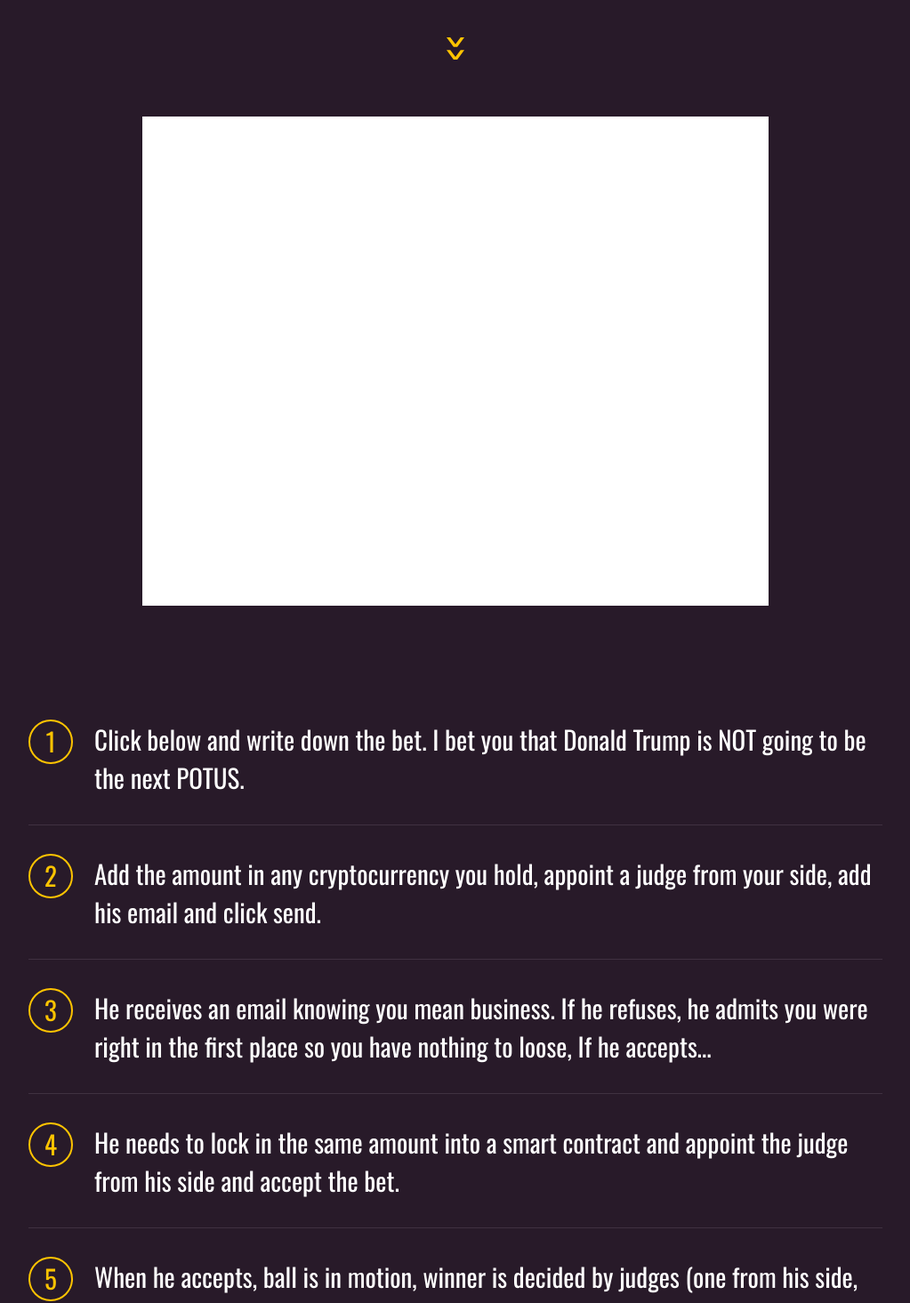
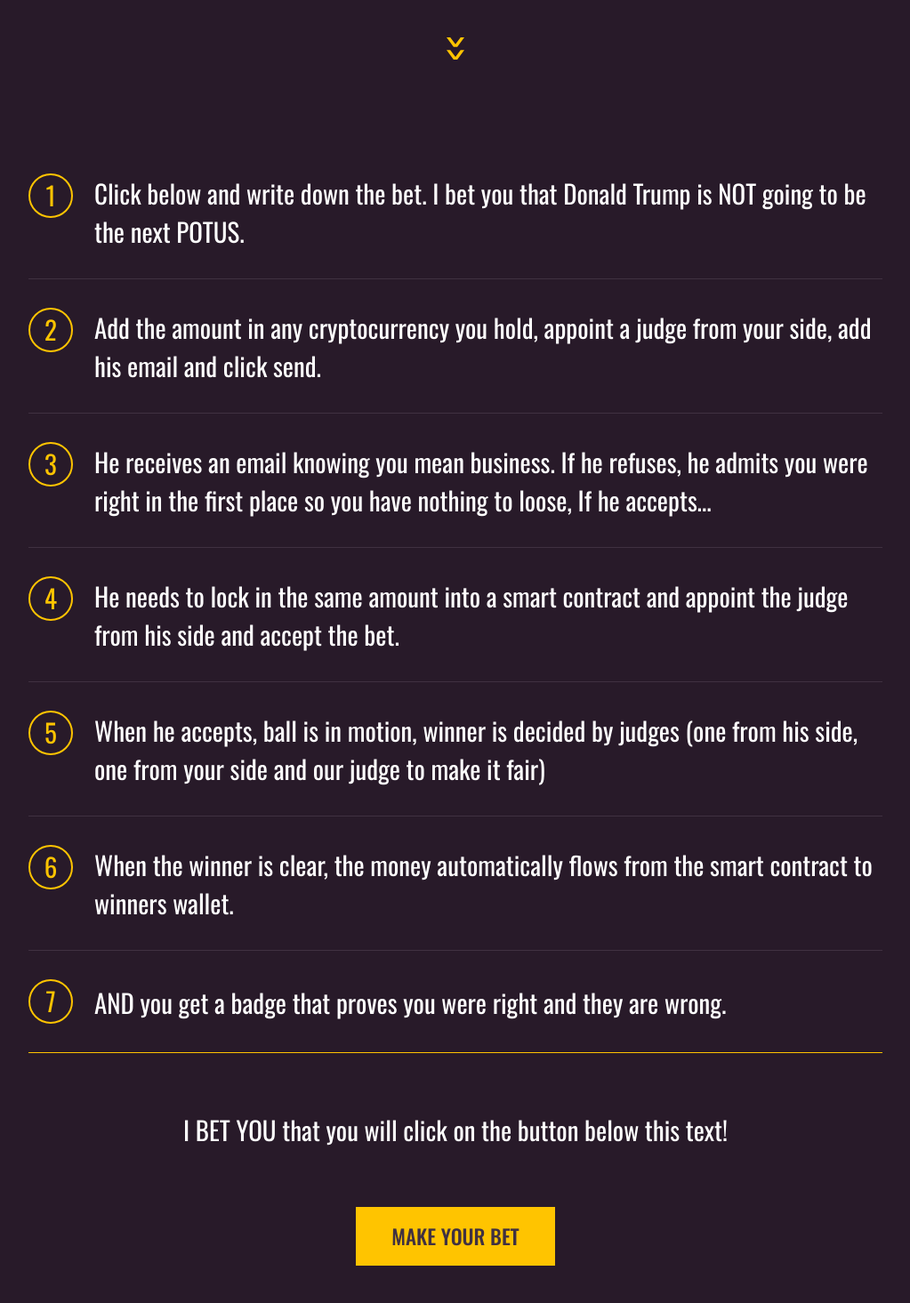
Before and after one commit to shardbot/IBetYou, a Next.js app in the folder client/: page / in a window 1280 px wide. Shown: the part 1100-2565 px from the top of the page at 89% size, without its empty margins (128-1151 px from the left). Built offline with nearby package versions, Linux system fonts and the light colour scheme.

Commit message:
add button link, remove video placeholder

```diff
--- a/client/package.json
+++ b/client/package.json
@@ -4,7 +4,7 @@
   "private": true,
   "scripts": {
     "dev": "next dev",
-    "build": "next build",
+    "build": "next build && next export",
     "start": "next start",
     "lint": "eslint --fix .",
     "format": "prettier --write . --config ./.prettierrc"
--- a/client/src/pages/index.tsx
+++ b/client/src/pages/index.tsx
@@ -1,9 +1,11 @@
+import Link from 'next/link';
 import { FC } from 'react';
 
 import { MainLayout } from '../components/layouts';
 import { StepList } from '../components/steps';
 import { ARROWS_IMG_SRC } from '../constants';
 import steps from '../data/steps.json';
+import btnStyles from '../styles/modules/Button.module.scss';
 import styles from '../styles/modules/pages/Home.module.scss';
 import { PageWithLayout } from '../types';
 
@@ -30,14 +32,6 @@
         </p>
         {/*  ARROWS */}
         <img className={styles.arrows} src={ARROWS_IMG_SRC} alt="Arrows down" />
-        {/*  VIDEO PLACEHOLDER*/}
-        <div
-          style={{
-            background: '#fff',
-            margin: '0 8rem',
-            height: '550px'
-          }}
-        />
       </div>
       {/* STEPS */}
       <div className={styles.stepsWrapper}>
@@ -45,8 +39,13 @@
       </div>
 
       {/*BOTTOM*/}
-      <div>
+      <div className={styles.bottomWrapper}>
         <p className={styles.text}>I BET YOU that you will click on the button below this text!</p>
+        <Link href="/">
+          <button className={[btnStyles.button, btnStyles.buttonPrimary].join(' ')}>
+            MAKE YOUR BET
+          </button>
+        </Link>
       </div>
     </>
   );
--- a/client/src/styles/globals.scss
+++ b/client/src/styles/globals.scss
@@ -12,6 +12,7 @@
 $main-bg-color: $dark-pink-200;
 $header-bg-color: $white;
 $primary-text-color: $white;
+$secondary-text-color: $dark-pink-200;
 $primary: $light-yellow;
 $secondary: $dark-pink-100;
 
@@ -25,6 +26,7 @@
   --main-bg-color: #{$main-bg-color};
   --header-bg-color: #{$header-bg-color};
   --primary-text-color: #{$primary-text-color};
+  --secondary-text-color: #{$secondary-text-color};
   --primary: #{$primary};
   --secondary: #{$secondary};
 }
--- /dev/null
+++ b/client/src/styles/modules/Button.module.scss
@@ -0,0 +1,17 @@
+.button {
+  background: none;
+  color: inherit;
+  border: none;
+  padding: 1rem 2.5rem;
+  font: inherit;
+  cursor: pointer;
+  outline: inherit;
+  font-size: 23px;
+  font-weight: 500;
+  margin: auto;
+}
+
+.buttonPrimary {
+  background: var(--primary);
+  color: var(--secondary);
+}
--- a/client/src/styles/modules/pages/Home.module.scss
+++ b/client/src/styles/modules/pages/Home.module.scss
@@ -24,3 +24,13 @@
 .stepsWrapper {
   margin-bottom: 4rem;
 }
+
+.bottomWrapper {
+  display: flex;
+  flex-direction: column;
+  margin-bottom: 4rem;
+
+  & > p {
+    margin-bottom: 4rem;
+  }
+}
```
